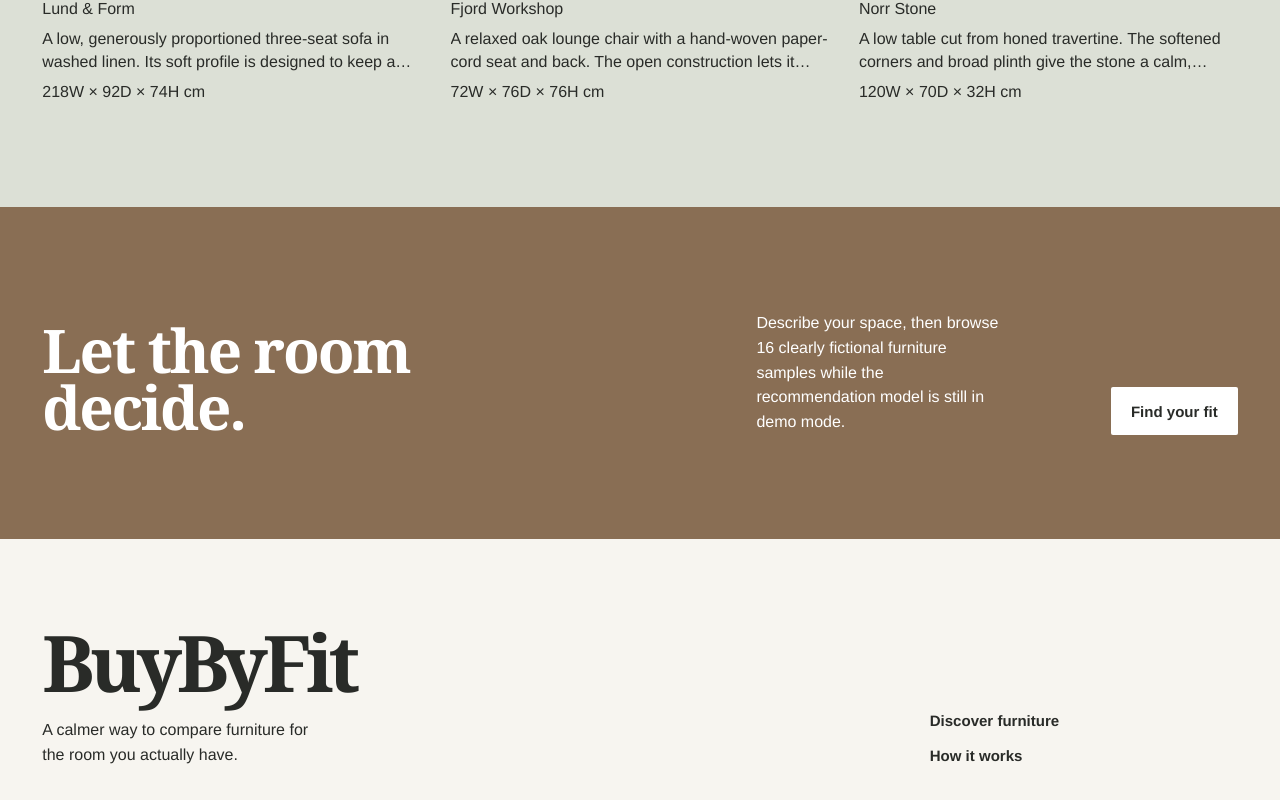
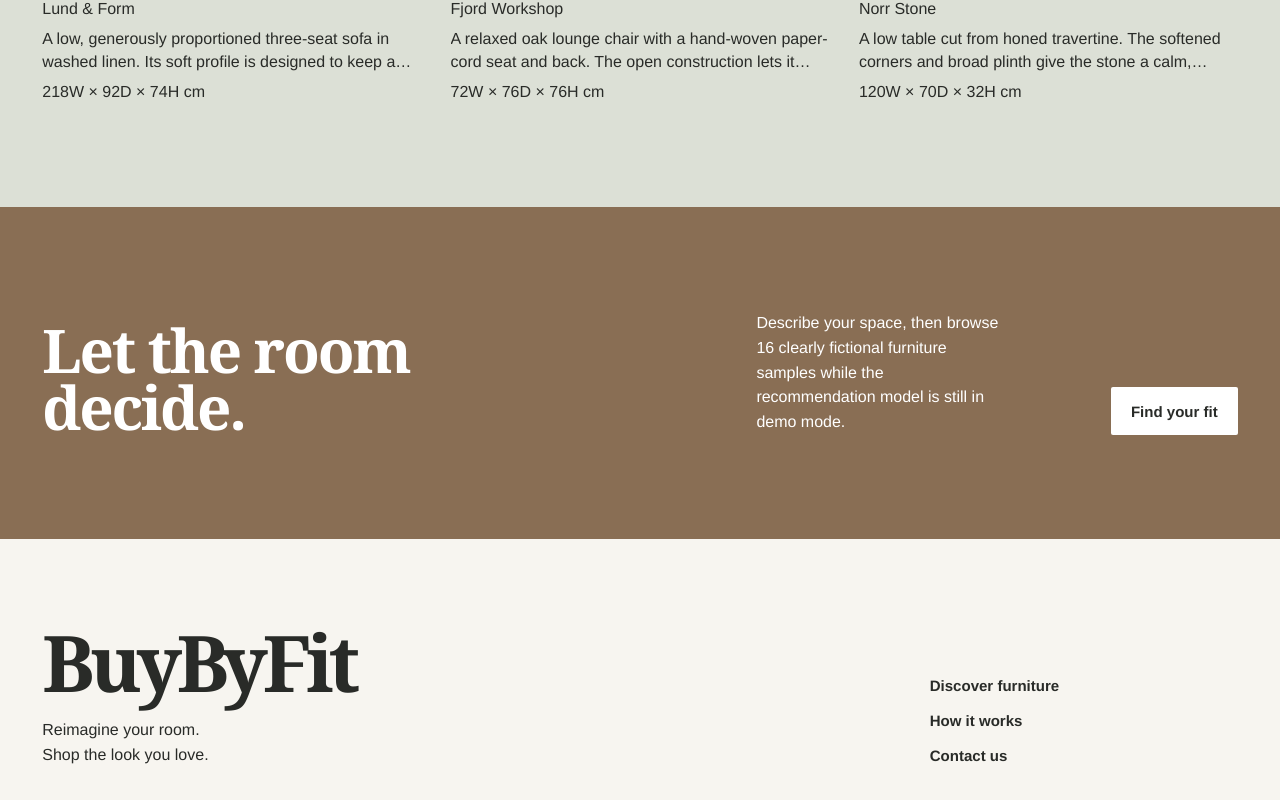
Before and after one commit to JayWu0512/buy-by-fit, a Next.js app: page / in a window 1280 px wide. Shown: the part 2535-3335 px from the top of the page. Built offline with nearby package versions, Linux system fonts and the light colour scheme.

Commit message:
Refresh footer copy and contact link

```diff
--- a/src/app/globals.css
+++ b/src/app/globals.css
@@ -444,6 +444,10 @@ h2 {
   line-height: 1.55;
 }
 
+.footer-message span {
+  display: block;
+}
+
 .footer-links {
   display: flex;
   flex-direction: column;
@@ -1438,10 +1442,6 @@ h2 {
 
   .footer-meta {
     gap: 1.5rem;
-    align-self: auto;
-  }
-
-  .footer-note {
     align-self: auto;
   }
 
--- a/src/components/site-footer.tsx
+++ b/src/components/site-footer.tsx
@@ -7,12 +7,18 @@ export function SiteFooter() {
         <div className="footer-wordmark">
           BuyByFit
         </div>
-        <p className="footer-message">A calmer way to compare furniture for the room you actually have.</p>
+        <p className="footer-message">
+          <span>Reimagine your room.</span>
+          <span>Shop the look you love.</span>
+        </p>
       </div>
       <div className="footer-meta">
         <div className="footer-links">
           <Link href="/discover">Discover furniture</Link>
           <Link href="/#about">How it works</Link>
+          <a href="mailto:jaywu05120512@gmail.com,diwaspuri@gmail.com,isaacvergaram@hotmail.com,teme.tewolde@gmail.com?subject=BuyByFit%20inquiry">
+            Contact us
+          </a>
         </div>
       </div>
     </footer>
```
